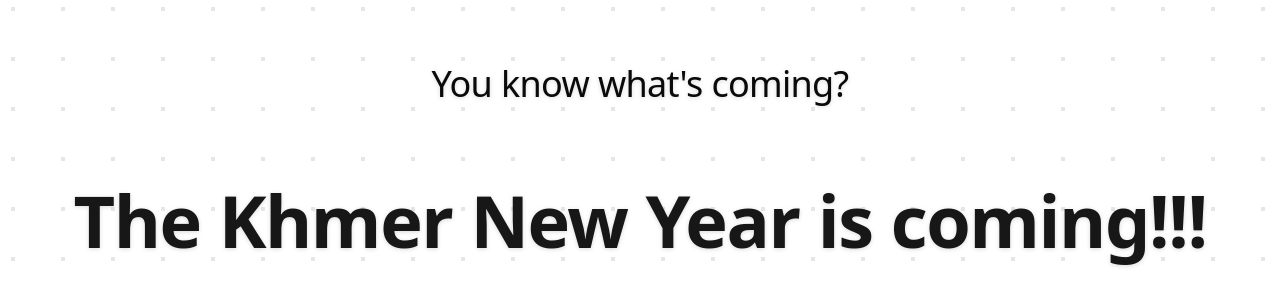
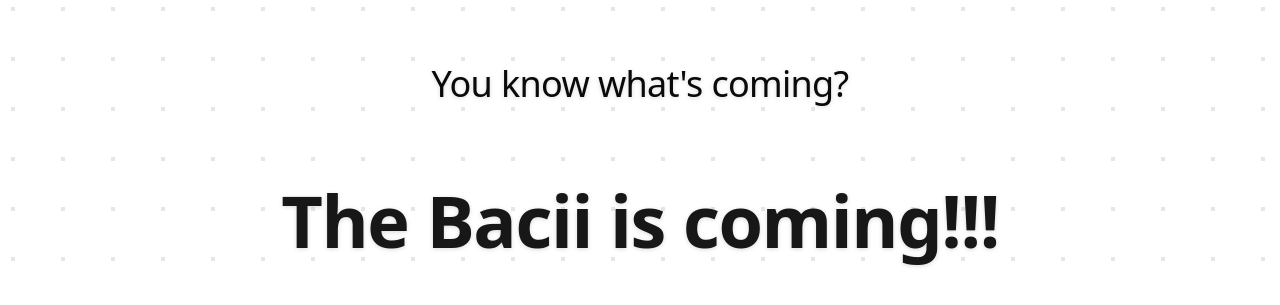
Before and after one commit to Chinteyley/bacii_countdown, a Next.js app: page / in a window 1280 px wide. Shown: the top 305 px of the page. Built offline with nearby package versions, Linux system fonts and the light colour scheme.

Commit message:
update announcement text in WordReveal component

```diff
--- a/src/app/page.tsx
+++ b/src/app/page.tsx
@@ -48,7 +48,7 @@ export default function LogoCarouselBasic() {
                 </div>
                 <div className="p-8 rounded-lg ">
                     <WordReveal
-                        text="The Khmer New Year is coming!!!"
+                        text="The Bacii is coming!!!"
                         delay={0.75}
                         className="text-3xl md:text-7xl text-primary"
                     />
```
